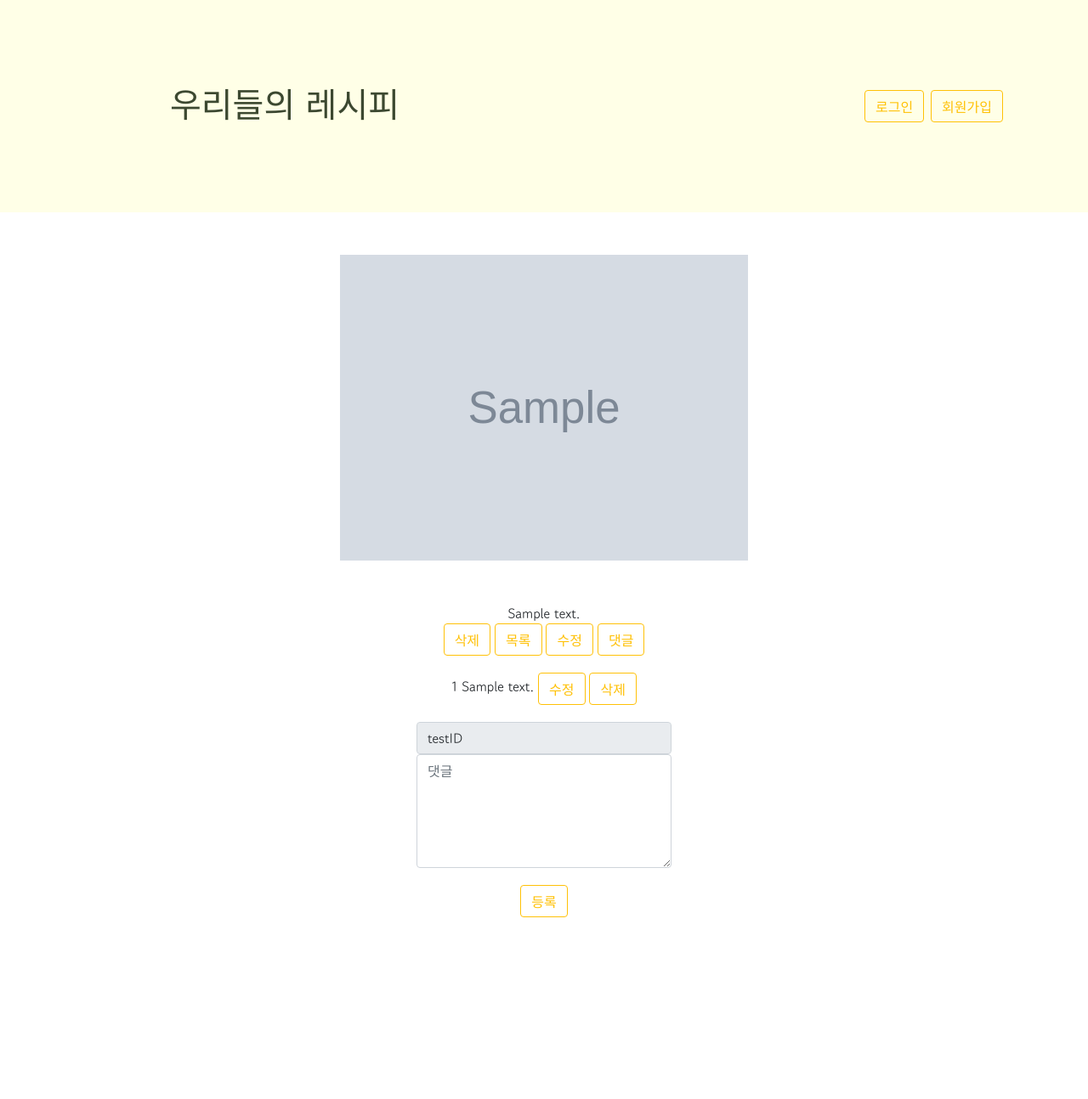
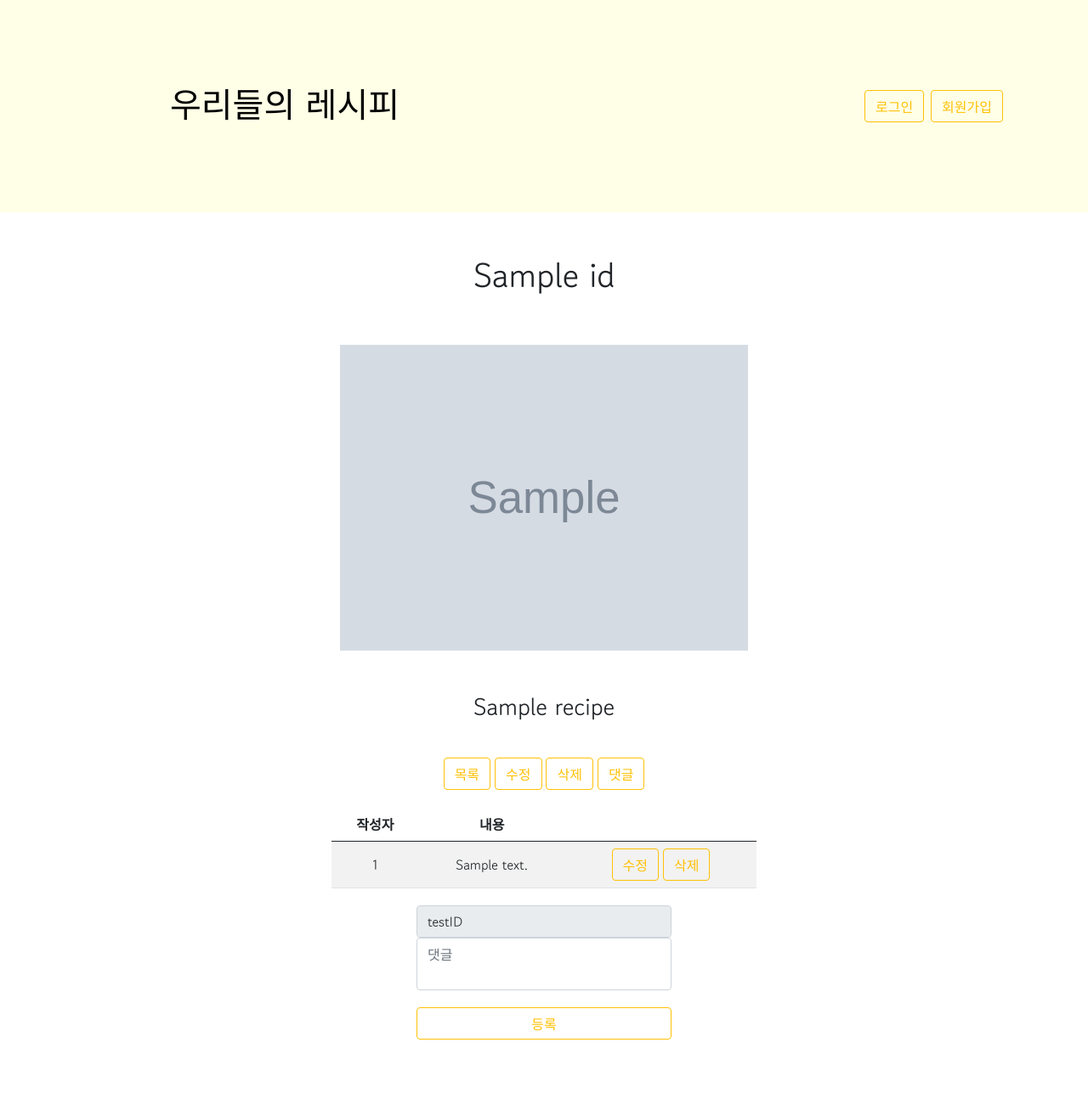
Before and after one commit to limseulki/ToyProject, a Flask app: template templates/recipe.html in a window 1280 px wide, after a click on "댓글". Shown: the whole page at 85% size. Before the commit the page ends 1080 px from the top, so only its background shows below. Run offline with Flask 3, Linux system fonts and the light colour scheme; the template is opened without the code that fills it: most values are stand-ins (such as "Sample title", 1, 10 or a date in 2020); grey boxes marked "Sample" are stand-in pictures.

Commit message:
리뷰 기능 추가 및 jwt 기능 추가

```diff
--- a/route/recipe.py
+++ b/route/recipe.py
@@ -1,10 +1,12 @@
 # 레시피 전체 조회, 등록, 삭제, 수정
-from flask import Blueprint, Flask, render_template, request, jsonify
+from flask import Blueprint, Flask, render_template, request, jsonify, redirect
 app = Flask(__name__)
+import requests, jwt
 from pymongo import MongoClient
 client = MongoClient('mongodb+srv://sparta:test@cluster0.er12y5s.mongodb.net/?retryWrites=true&w=majority')
 # client = MongoClient('mongodb+srv://sparta:test@cluster0.cirioky.mongodb.net/?retryWrites=true&w=majority')
 db = client.dbsparta
+SECRET_KEY = 'recipe'
 
 import requests
 from bs4 import BeautifulSoup
@@ -91,21 +93,41 @@ def recipe_put():
    # print(name_receive, image_receive, recipe_receive)
    return jsonify({'msg':'수정완료!'})
 
+#레시피 수정 get
+@blue_recipe.route('/put/<under_id>')
+def recipe_update(under_id):
+   print(under_id)
+   recipe = db.recipes.find_one({'_id':ObjectId(under_id)})
+   print(recipe)
+   return render_template('update.html', recipe=recipe)
 
-
-
-
-# @blue_recipe.route("/1")
-# def detail():
-#     id = db.movies.find_one({'_id':ObjectId('64228cd1651170aa61050baa')})
-#     reviews = list(db.review.find({'recipe_id':'1'}))
-#     print(reviews)
-#     return render_template('recipe.html', id=id, reviews=reviews)
 
 # 레시피 상세 페이지
 @blue_recipe.route("/<under_id>")
 def detail(under_id):
-    id = db.recipes.find_one({'_id':ObjectId(under_id)})
-    reviews = list(db.review.find({'recipe_id':under_id}))
-    print(reviews)
-    return render_template('recipe.html', id=id, reviews=reviews)
+
+   #  token_receive = request.cookies.get('mytoken')
+   #  print(token_receive)
+   #  if token_receive is not None:
+   #      payload = jwt.decode(token_receive, SECRET_KEY, algorithms=['HS256'])
+   #      print("------------------------"+payload)
+
+   # token_receive = request.cookies.get('mytoken')
+   # print(token_receive)
+   # try:
+   #    payload = jwt.decode(token_receive, SECRET_KEY, algorithms=['HS256'])
+   #    user_info = db.user.find_one({"id": payload['id']})
+   #    print("-----------------------"+user_info)
+   #    return render_template('recipe.html', id=id, reviews=reviews, recipes=recipes)
+   # except jwt.ExpiredSignatureError:
+   #    print("로그인 시간 만료")
+   #    return redirect("/user/signin")
+   # except jwt.exceptions.DecodeError:
+   #    print("로그인 정보 잘못됨")
+   #    return redirect("/user/signin")
+
+   id = db.recipes.find_one({'_id':ObjectId(under_id)})
+   reviews = list(db.review.find({'recipe_id':under_id}))
+   recipes = list(map(str, id['recipe'].split("\n")))
+
+   return render_template('recipe.html', id=id, reviews=reviews, recipes=recipes)
--- a/templates/recipe.html
+++ b/templates/recipe.html
@@ -19,6 +19,15 @@
     <style>
         * {
             font-family: 'Gowun Dodum', sans-serif;
+        }
+
+        a {
+            color: black;
+            text-decoration: none;
+        }
+
+        textarea {
+            resize: none;
         }
 
         .mytitle {
@@ -59,10 +68,16 @@
             max-width: 1200px;
         }
 
-        .image, .recipe {
+        .recipe-name, .image{
             display: flex;
             justify-content: center;
             margin-top: 50px;
+        }
+
+        .recipe {
+            text-align: center;
+            margin-top: 50px;
+            margin-bottom: 10px;
         }
 
         .buttons {
@@ -74,12 +89,10 @@
             margin-top: 20px;
         }
 
-        .reviews {
+        .review {
+            width: 500px;
+            margin: auto;
             margin-bottom: 20px;
-        }
-
-        .review {
-            margin-bottom: 10px;
         }
 
         .review-area {
@@ -91,6 +104,29 @@
     </style>
 
     <script>
+        // $.ajax({
+        //         type: "POST",
+        //         url: "/user/signin",
+        //         data: {
+        //             id_give: $("#id").val(),
+        //             pw_give: $("#pw").val()
+        //         },
+        //         dataType: "JSON",
+        //         success: function (reponse) {
+        //             if (reponse['flag'] == 'true') {
+        //                 $.cookie('mytoken', reponse['mytoken']);
+        //                 alert(reponse['msg'])
+        //                 window.location.href = '/recipe'
+        //             }
+        //             else {
+        //                 alert(reponse['msg'])
+        //             }
+        //         },
+        //         error: function (api_login) {
+        //             alert("어디가 문제인가")
+        //         }
+        //     })
+
         function delete_recipe(id, under_id) {
             alert(id)
             let formData = new FormData();
@@ -124,7 +160,7 @@
             textarea.innerText = "test";
             document.querySelector(".reviews").innerHTML = `
                 <textarea class="form-control review-area" id="review">${review}</textarea>
-                <button class="btn btn-outline-warning" id="${under_id}" name="${id}" onclick="updating_review(this.id, this.name)" type="button">수정</button>
+                <button class="btn btn-outline-warning review-area" id="${under_id}" name="${id}" onclick="updating_review(this.id, this.name)" type="button">수정</button>
             `;
             // document.querySelector(".reviews").append(textarea);
         }
@@ -156,47 +192,66 @@
 </head>
 <body>
     <div class="mytitle">
-        <h1>우리들의 레시피</h1>
+        <a href="/recipe">
+            <h1>우리들의 레시피</h1>
+        </a>
         <div class="d-grid gap-2 d-md-flex justify-content-md-end">
             <button class="btn btn-outline-warning" type="button" onclick="signin()">로그인</button>
             <button class="btn btn-outline-warning" type="button" onclick="signup()">회원가입</button>
         </div>
     </div>
-
     <div class="main">
         <div class="recipe-space">
+            <div class="recipe-name">
+                <h1>{{id.name}}</h1>
+            </div>
             <div class="image">
                 <img src="{{id.image}}" style="width: 30em;">
             </div>
             <div class="recipe">
-                {{id.desc}}
+                {% for recipe in recipes %}
+                    <h3>
+                        {{recipe}}
+                    </h3>
+                    &nbsp;
+                {% endfor %}
             </div>
             <div class="buttons">
+                <input class="btn btn-outline-warning" type="button" value="목록" onclick="location.href='/recipe'">
+                <input class="btn btn-outline-warning" type="button" value="수정" onclick="location.href='/recipe/put/{{id._id}}'">
                 <button class="btn btn-outline-warning" id="{{id.id}}" value="{{id._id}}" onclick="delete_recipe(this.id, this.value)">삭제</button>
-
-                <input class="btn btn-outline-warning" type="button" value="목록" onclick="location.href='/recipe'">
-
-                <input class="btn btn-outline-warning" type="button" value="수정" onclick="location.href='/recipe'">
-
                 <button class="btn btn-outline-warning" data-bs-toggle="collapse" data-bs-target="#demo">댓글</button>
                 <div id="demo" class="collapse">
                     <div class="reviews">
-                        {% for review in reviews %}
-                            <div class="review">
-                                {{review.id}}
-                                {{review.review}}
-                                <button class="btn btn-outline-warning" id="{{review._id}}" name="{{review.id}}" value="{{review.review}}" onclick="updating(this.id, this.name, this.value)">수정</button>
-                                <button class="btn btn-outline-warning" id="{{review._id}}" value="{{review.id}}" onclick="delete_review(this.id, this.value)">삭제</button>
-                            </div>
-                        {% endfor %}
+                        <table class="table table-striped review">
+                            <thead>
+                                <tr>
+                                    <th>작성자</th>
+                                    <th>내용</th>
+                                    <th></th>
+                                </tr>
+                            </thead>
+                            <tbody style="vertical-align: middle;">
+                            {% for review in reviews %}
+                                <tr>
+                                    <td>{{review.id}}</td>
+                                    <td>{{review.review}}</td>
+                                    <td>
+                                        <button class="btn btn-outline-warning" id="{{review._id}}" name="{{review.id}}" value="{{review.review}}" onclick="updating(this.id, this.name, this.value)">수정</button>
+                                        <button class="btn btn-outline-warning" id="{{review._id}}" value="{{review.id}}" onclick="delete_review(this.id, this.value)">삭제</button>
+                                    </td>
+                                </tr>
+                            {% endfor %}
+                            </tbody>
+                        </table>
                     </div>
                     <div>
                         <input type="hidden" id="recipe_id" value="{{id._id}}">
                         <div class=review-area>
                             <input class="form-control" type="text" id="id" value="testID" readonly>
-                            <textarea class="form-control" id="review" rows="5" placeholder="댓글"></textarea>
+                            <textarea class="form-control" id="review" rows="2" placeholder="댓글"></textarea>
                         </div>
-                        <button class="btn btn-outline-warning" onclick="posting()" type="button">등록</button>
+                        <button class="btn btn-outline-warning review-area" onclick="posting()" type="button">등록</button>
                     </div>
                     <!-- <form action="/review" method="post" id="review_add">
                         <input type="hidden" name="recipe_id" value="1">
--- a/templates/signin.html
+++ b/templates/signin.html
@@ -102,7 +102,8 @@
                     if (reponse['flag'] == 'true') {
                         $.cookie('mytoken', reponse['mytoken']);
                         alert(reponse['msg'])
-                        window.location.href = '/recipe/list'
+                        // window.location.href = '/recipe'
+                        window.location.replace('/recipe/update')
                     }
                     else {
                         alert(reponse['msg'])
```
Also changed, not shown: route/review.py (+51 -14 lines), templates/main.html (+28 -0 lines), templates/update.html (+23 -0 lines).
